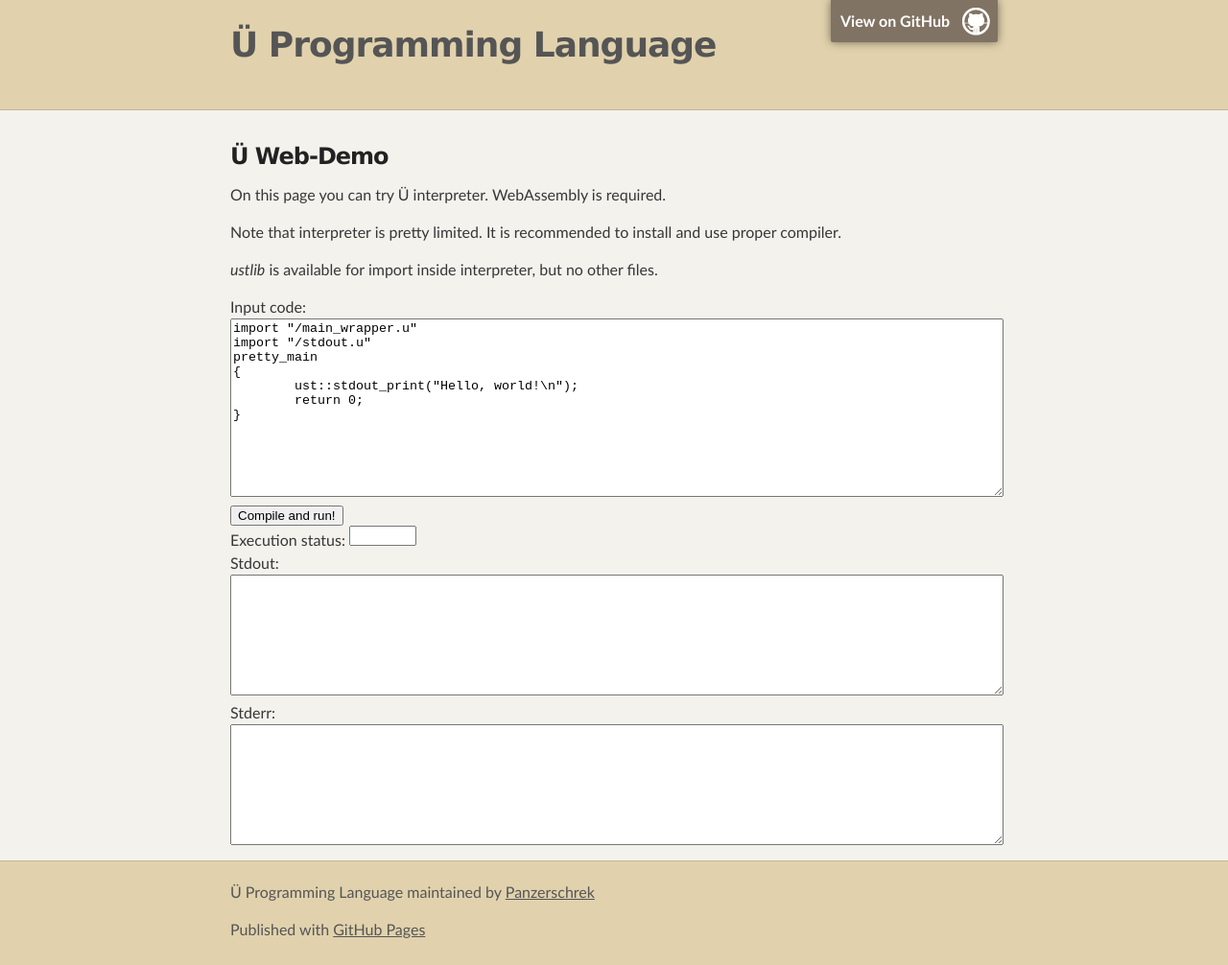
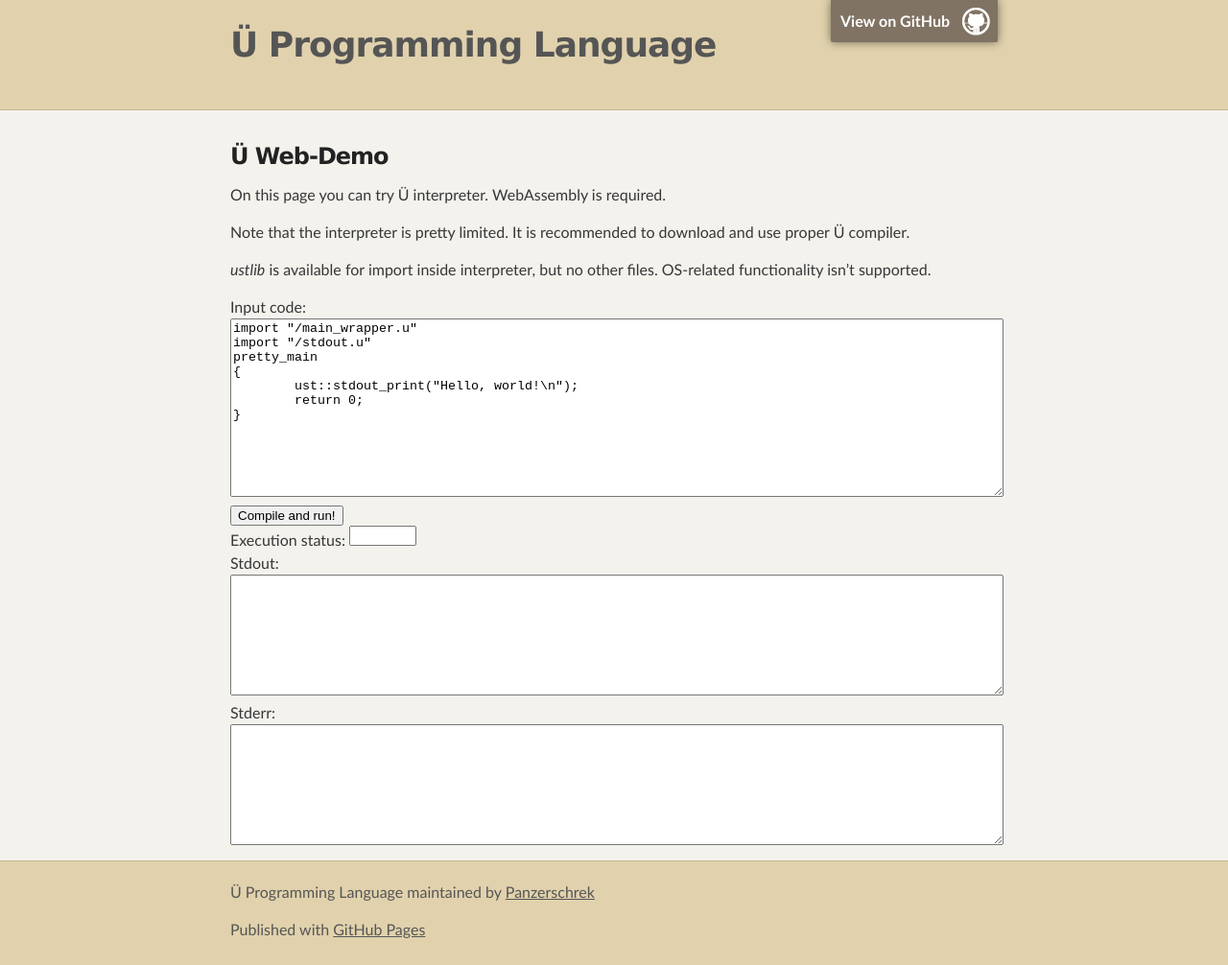
Before and after one commit to Panzerschrek/U-00DC-Sprache-site, a Jekyll site: the page built from web_demo.md, in a window 1280 px wide. Shown: the whole page at 96% size. Built offline with Jekyll 4.4.1, drawn with Linux system fonts in a browser that asks for light colours; our own code applies the rules of GitHub Pages for plain Markdown files.

Commit message:
Neboljšije pravki na straniçe "web-demo".

```diff
--- a/web_demo.md
+++ b/web_demo.md
@@ -3,10 +3,11 @@
 On this page you can try Ü interpreter.
 WebAssembly is required.
 
-Note that interpreter is pretty limited.
-It is recommended to install and use proper compiler.
+Note that the interpreter is pretty limited.
+It is recommended to download and use proper Ü compiler.
 
 *ustlib* is available for import inside interpreter, but no other files.
+OS-related functionality isn't supported.
 
 <div>
 Input code:
```
